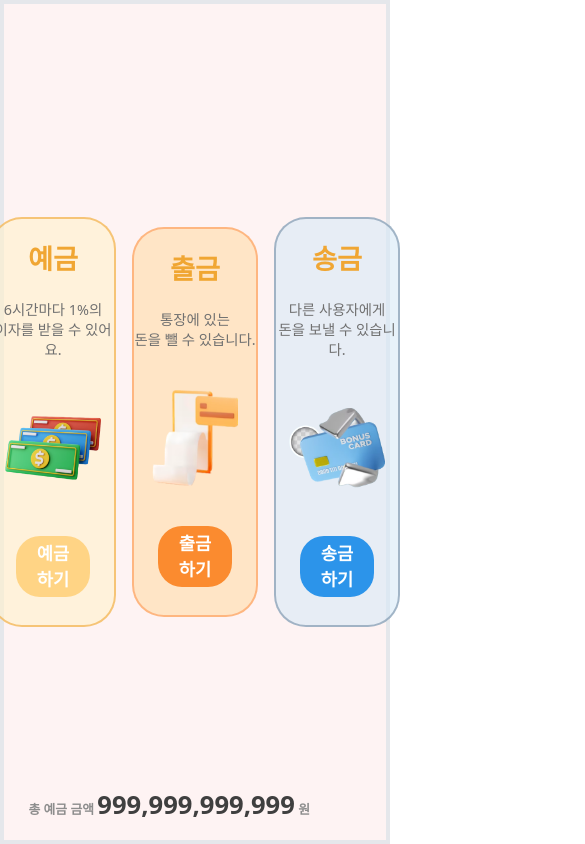
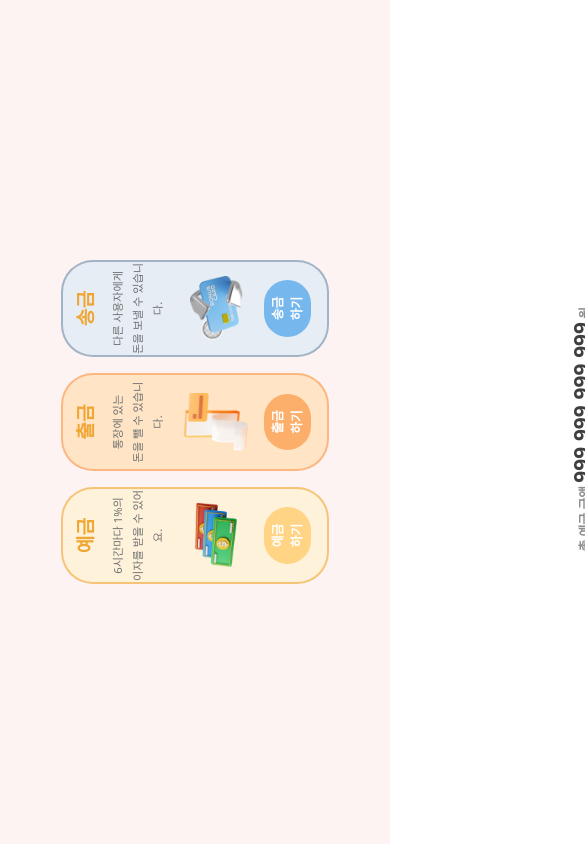
Before and after one commit to Isanghada/ModooStock, a React (Create React App) app in the folder front-server/: page /bank in a window 390 px wide. Shown: the top 844 px of the page, 585 px wide, since content can reach past the window. Built offline with nearby package versions, Linux system fonts and the light colour scheme.

Commit message:
Design: 수정 portrait

```diff
--- a/front-server/src/Components/Bank/Bank.tsx
+++ b/front-server/src/Components/Bank/Bank.tsx
@@ -1,75 +1,75 @@
 function Bank(): JSX.Element {
   return (
     <>
-      <div className="flex items-center justify-center w-full mx-auto border-4 ">
+      <div className="flex items-center justify-center w-full mx-auto">
         {/* 1. 예금 */}
-        <div className="flex flex-col w-1/3 min-w-[33%] md:w-1/4 md:min-w-[25%] lg:min-w-[20%] lg:w-1/5 mx-2 text-center border-2 rounded-[2rem] bg-[#FFF2CC]/60 border-[#F0A633]/60">
-          <div className="py-5">
-            <span className="font-extrabold text-[1.7rem] text-[#F0A633] ">
+        <div className="flex flex-col w-[25%] md:w-1/4 md:min-w-[25%] lg:min-w-[20%] lg:w-1/5 mx-2 text-center border-2 rounded-[2rem] bg-[#FFF2CC]/60 border-[#F0A633]/60">
+          <div className="py-2 lg:py-5">
+            <span className="font-extrabold text-[1.2rem] md:text-[2rem] text-[#F0A633] ">
               예금
             </span>
           </div>
-          <div className="font-medium leading-5 text-[#707070] text-[0.9rem]">
+          <div className="font-medium leading-5 text-[#707070] text-[0.7rem] md:text-[0.9rem]">
             <span>6시간마다 1%의</span> <br />
             <span>이자를 받을 수 있어요.</span>
           </div>
-          <div className="py-10 mx-auto">
+          <div className="py-4 mx-auto lg:py-10">
             <img
-              className="object-contain w-[6rem] h-[6rem]"
+              className="object-contain w-[4rem] md:w-[7rem] h-[4rem] md:h-[7rem]"
               src="/money1.png"
               alt=""
             />
           </div>
-          <div className="pb-7">
-            <div className="px-4 py-1 mx-auto font-extrabold text-white rounded-3xl w-[60%] bg-[#FFC24E]/60 text-[1.1rem]">
+          <div className="pb-4 lg:pb-7">
+            <div className="px-4 py-1 mx-auto font-extrabold text-white cursor-pointer rounded-3xl w-[60%] bg-[#FFC24E]/60 text-[0.8rem] md:text-[1.1rem] hover:bg-[#FFC24E]/80 hover:scale-110 transition-all duration-300">
               예금 하기
             </div>
           </div>
         </div>
         {/* 2. 출금 */}
-        <div className="flex flex-col w-1/3 min-w-[33%] md:w-1/4 md:min-w-[25%] lg:min-w-[20%] lg:w-1/5 mx-2 text-center border-2 rounded-[2rem] bg-[#FFDCA9]/60 border-[#FD9653]/60">
-          <div className="py-5">
-            <span className="font-extrabold text-[1.7rem] text-[#F0A633] ">
+        <div className="flex flex-col w-[25%] md:w-1/4 md:min-w-[25%] lg:min-w-[20%] lg:w-1/5 mx-2 text-center border-2 rounded-[2rem] bg-[#FFDCA9]/60 border-[#FD9653]/60">
+          <div className="py-2 lg:py-5">
+            <span className="font-extrabold text-[1.2rem] md:text-[2rem] text-[#F0A633] ">
               출금
             </span>
           </div>
-          <div className="font-medium leading-5 text-[#707070] text-[0.9rem]">
+          <div className="font-medium leading-5 text-[#707070] text-[0.7rem] md:text-[0.9rem]">
             <span>통장에 있는 </span> <br />
             <span>돈을 뺄 수 있습니다.</span>
           </div>
-          <div className="py-10 mx-auto">
+          <div className="py-4 mx-auto lg:py-10">
             <img
-              className="object-contain w-[6rem] h-[6rem]"
+              className="object-contain w-[4rem] md:w-[7rem] h-[4rem] md:h-[7rem]"
               src="/money2.png"
               alt=""
             />
           </div>
-          <div className="pb-7">
-            <div className="px-4 py-1 mx-auto font-extrabold text-white rounded-3xl w-[60%] bg-[#FB8B2F] text-[1.1rem]">
+          <div className="pb-4 lg:pb-7">
+            <div className="px-4 py-1 mx-auto font-extrabold text-white cursor-pointer rounded-3xl w-[60%] bg-[#FB8B2F]/60 text-[0.8rem] md:text-[1.1rem] hover:bg-[#FB8B2F]/80 hover:scale-110 transition-all duration-300">
               출금 하기
             </div>
           </div>
         </div>
         {/* 송금 */}
-        <div className="flex flex-col w-1/3 min-w-[33%] md:w-1/4 md:min-w-[25%] lg:min-w-[20%] lg:w-1/5 mx-2 text-center border-2 rounded-[2rem] bg-[#D7E9F7]/60 border-[#748DA6]/60">
-          <div className="py-5">
-            <span className="font-extrabold text-[1.7rem] text-[#F0A633] ">
+        <div className="flex flex-col w-[25%] md:w-1/4 md:min-w-[25%] lg:min-w-[20%] lg:w-1/5 mx-2 text-center border-2 rounded-[2rem] bg-[#D7E9F7]/60 border-[#748DA6]/60">
+          <div className="py-2 lg:py-5">
+            <span className="font-extrabold text-[1.2rem] md:text-[2rem] text-[#F0A633] ">
               송금
             </span>
           </div>
-          <div className="font-medium leading-5 text-[#707070] text-[0.9rem]">
+          <div className="font-medium leading-5 text-[#707070] text-[0.7rem] md:text-[0.9rem]">
             <span>다른 사용자에게</span> <br />
             <span>돈을 보낼 수 있습니다.</span>
           </div>
-          <div className="py-10 mx-auto">
+          <div className="py-4 mx-auto lg:py-10">
             <img
-              className="object-contain w-[6rem] h-[6rem]"
+              className="object-contain w-[4rem] md:w-[7rem] h-[4rem] md:h-[7rem]"
               src="/money3.png"
               alt=""
             />
           </div>
-          <div className="pb-7">
-            <div className="px-4 py-1 mx-auto font-extrabold text-white rounded-3xl w-[60%] bg-[#2C94EA] text-[1.1rem]">
+          <div className="pb-4 lg:pb-7">
+            <div className="px-4 py-1 mx-auto font-extrabold text-white cursor-pointer rounded-3xl w-[60%] bg-[#2C94EA]/60 text-[0.8rem] md:text-[1.1rem] hover:bg-[#2C94EA]/80 hover:scale-110 transition-all duration-300">
               송금 하기
             </div>
           </div>
@@ -77,7 +77,7 @@ function Bank(): JSX.Element {
       </div>
       <div className="absolute bottom-0 right-0 pb-5 pr-20 font-semibold text-[0.8rem] md:text-[1rem] lg:text-[1.2rem] text-[#8D8D8D]">
         <span> 총 예금 금액 </span>
-        <span className="font-black text-[#3F3F3F] text-[1.6rem] md:text-[1.8rem] lg:text-[2rem]">
+        <span className="font-black text-[#3F3F3F] text-[1.3rem] md:text-[1.8rem] lg:text-[2rem]">
           999,999,999,999
         </span>
         <span> 원</span>
--- a/front-server/src/Layout.tsx
+++ b/front-server/src/Layout.tsx
@@ -3,9 +3,9 @@ import { Outlet } from 'react-router-dom';
 function Layout(): JSX.Element {
   return (
     <>
-      <div className="bg-[#FDE2E2]/40 w-screen">
-        {/* <div className="container relative flex w-full h-screen mx-auto md:max-w-screen-xl portrait:absolute portrait:-rotate-90 portrait:max-w-fit"> */}
-        <div className="container relative flex w-full h-screen mx-auto md:max-w-screen-xl ">
+      <div className="bg-[#FDE2E2]/40 w-screen relative">
+        {/* <div className="container relative flex w-full h-screen mx-auto md:max-w-screen-xl portrait:absolute portrait:left-0 portrait:top-full portrait:origin-top-left portrait:-rotate-90 portrait:w-[100vh] portrait:h-[100vw]"> */}
+        <div className="container relative flex w-full h-screen mx-auto lg:max-w-screen-xl portrait:-rotate-90 ">
           <Outlet />
         </div>
       </div>
```
